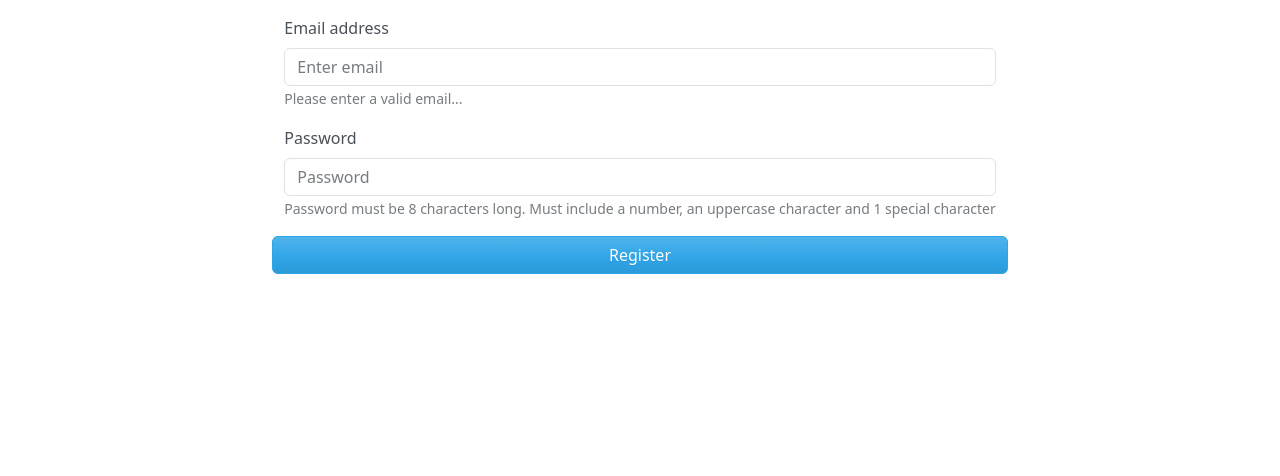
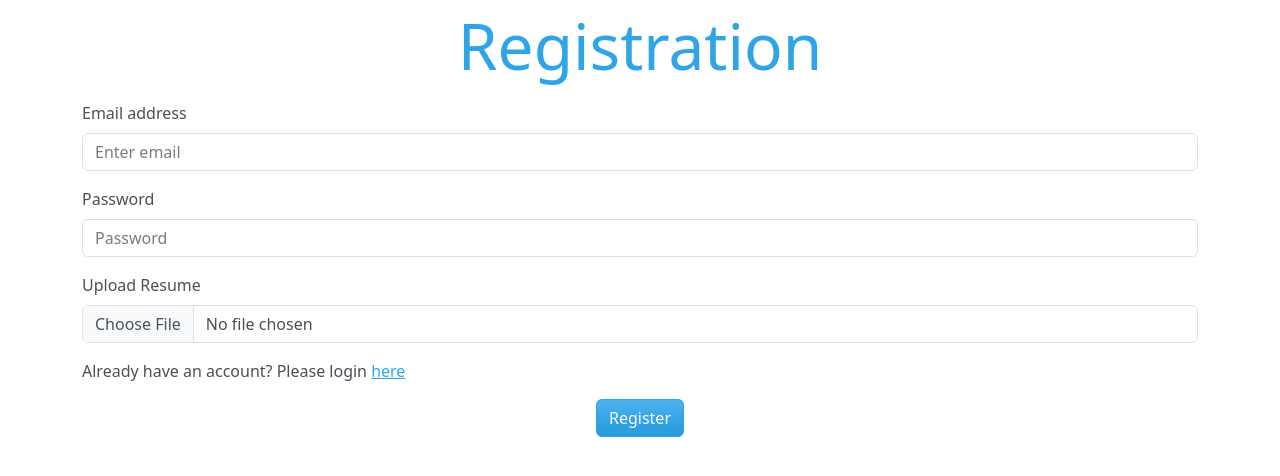
Before and after one commit to dsoto30/cover-letter-generator, a React (Create React App) app in the folder project/client/: page /auth/register in a window 1280 px wide. Shown: the top 476 px of the page. Built offline with nearby package versions, Linux system fonts and the light colour scheme.

Commit message:
added firebase app into react app to use Firebase Auth service

```diff
--- /dev/null
+++ b/project/client/src/firebase.js
@@ -0,0 +1,25 @@
+// Import the functions you need from the SDKs you need
+import { initializeApp } from "firebase/app";
+import { getAnalytics } from "firebase/analytics";
+// TODO: Add SDKs for Firebase products that you want to use
+// https://firebase.google.com/docs/web/setup#available-libraries
+import { getAuth } from "firebase/auth";
+
+// Your web app's Firebase configuration
+// For Firebase JS SDK v7.20.0 and later, measurementId is optional
+const firebaseConfig = {
+    apiKey: "AIzaSyCMRsUy_ropL5qqs2UpujqjyAS-AiB0Gok",
+    authDomain: "covergenai-1b4e3.firebaseapp.com",
+    projectId: "covergenai-1b4e3",
+    storageBucket: "covergenai-1b4e3.appspot.com",
+    messagingSenderId: "372438543412",
+    appId: "1:372438543412:web:161f6b33e856ac03f8ee61",
+    measurementId: "G-DPXK4P4N7M",
+};
+
+// Initialize Firebase
+const app = initializeApp(firebaseConfig);
+const analytics = getAnalytics(app);
+const auth = getAuth(app);
+
+export { app, analytics, auth };
--- a/project/client/src/pages/Login.jsx
+++ b/project/client/src/pages/Login.jsx
@@ -8,9 +8,11 @@ import {
     Stack,
     Alert,
 } from "react-bootstrap";
-//import { useNavigate } from "react-router-dom";
+import { useNavigate, Link } from "react-router-dom";
 import * as yup from "yup";
 import { Form as FormikForm, Formik, Field, ErrorMessage } from "formik";
+import { auth } from "../firebase";
+import { signInWithEmailAndPassword } from "firebase/auth";
 
 const loginSchema = yup.object().shape({
     email: yup
@@ -22,11 +24,20 @@ const loginSchema = yup.object().shape({
 
 export function Login() {
     const [error, setError] = useState(null);
-    //const navigate = useNavigate();
+    const navigate = useNavigate();
 
-    const handleSubmit = async (values, { setSubmitting }) => {
+    const handleSubmit = async ({ email, password }, { setSubmitting }) => {
         try {
             setSubmitting(false);
+            const { user } = await signInWithEmailAndPassword(
+                auth,
+                email,
+                password
+            );
+            console.log(user);
+            const jwtToken = await user.getIdToken();
+            console.log(jwtToken);
+            navigate("../../home");
         } catch (error) {
             setError(error.message);
         }
@@ -50,8 +61,8 @@ export function Login() {
                     onClose={() => setError(null)}
                     dismissible
                 >
-                    <Alert.Heading>Incorrect Email or Password</Alert.Heading>
-                    <p>Email or password was incorrect please try again.</p>
+                    <Alert.Heading>Error</Alert.Heading>
+                    <p>{error}</p>
                 </Alert>
             )}
 
@@ -94,6 +105,11 @@ export function Login() {
                             />
                         </Form.Group>
 
+                        <p>
+                            Don't have an account? Please register{" "}
+                            <Link to="../register">here</Link>
+                        </p>
+
                         <Stack
                             direction="horizontal"
                             className="justify-content-center"
--- a/project/client/src/pages/Register.jsx
+++ b/project/client/src/pages/Register.jsx
@@ -1,65 +1,148 @@
 import { useState } from "react";
-import Button from "react-bootstrap/Button";
-import Form from "react-bootstrap/Form";
-import Stack from "react-bootstrap/Stack";
-import Row from "react-bootstrap/Row";
+import {
+    Container,
+    Row,
+    Col,
+    Form,
+    Button,
+    Stack,
+    Alert,
+} from "react-bootstrap";
+import { useNavigate, Link } from "react-router-dom";
+import * as yup from "yup";
+import { Form as FormikForm, Formik, Field, ErrorMessage } from "formik";
+import { auth } from "../firebase";
+import { createUserWithEmailAndPassword } from "firebase/auth";
+
+const registrationSchema = yup.object().shape({
+    email: yup
+        .string()
+        .email("Invalid Email Format")
+        .required("Email is required"),
+    password: yup.string().required("Password is required"),
+});
 
 export function Register() {
-    const [loginForm, setLoginForm] = useState({
-        email: "",
-        password: "",
-    });
+    const [error, setError] = useState(null);
+    const navigate = useNavigate();
 
-    const handleEmailChange = (e) => {
-        setLoginForm({
-            ...loginForm,
-            email: e.target.value,
-        });
-    };
-
-    const handlePasswordChange = (e) => {
-        setLoginForm({ ...loginForm, password: e.target.value });
-    };
-
-    const handleSubmit = (e) => {
-        e.preventDefault();
-        console.log(loginForm);
+    const handleSubmit = async (
+        { email, password, resume },
+        { setSubmitting }
+    ) => {
+        try {
+            setSubmitting(false);
+            const { user } = await createUserWithEmailAndPassword(
+                auth,
+                email,
+                password
+            );
+            console.log(user);
+            navigate("../../home");
+        } catch (error) {
+            setError(error.message);
+        }
     };
 
     return (
-        <Stack className="align-items-center mt-3" gap={3}>
-            <Form onSubmit={handleSubmit}>
+        <Container>
+            <Container className="d-flex justify-content-center">
+                <Row>
+                    <Col>
+                        <h1 className="p-2 text-center text-primary font-weight-bold display-3">
+                            Registration
+                        </h1>
+                    </Col>
+                </Row>
+            </Container>
+
+            {error && (
+                <Alert
+                    variant="danger"
+                    onClose={() => setError(null)}
+                    dismissible
+                >
+                    <Alert.Heading>Error</Alert.Heading>
+                    <p>{error}</p>
+                </Alert>
+            )}
+
+            <Formik
+                validationSchema={registrationSchema}
+                onSubmit={handleSubmit}
+                initialValues={{
+                    email: "",
+                    password: "",
+                    resume: null,
+                }}
+            >
+                {({ isSubmitting, setFieldValue }) => (
+                    <FormikForm>
                         <Form.Group className="mb-3" controlId="formEmail">
                             <Form.Label>Email address</Form.Label>
-                    <Form.Control
+                            <Field
                                 type="email"
+                                name="email"
                                 placeholder="Enter email"
-                        value={loginForm.email}
-                        onChange={handleEmailChange}
+                                as={Form.Control}
                             />
-                    <Form.Text className="text-muted">
-                        Please enter a valid email...
-                    </Form.Text>
+                            <ErrorMessage
+                                name="email"
+                                component="div"
+                                className="text-danger"
+                            />
                         </Form.Group>
                         <Form.Group className="mb-3" controlId="formPassword">
                             <Form.Label>Password</Form.Label>
+                            <Field
+                                type="password"
+                                name="password"
+                                placeholder="Password"
+                                as={Form.Control}
+                            />
+                            <ErrorMessage
+                                name="password"
+                                component="div"
+                                className="text-danger"
+                            />
+                        </Form.Group>
+
+                        <Form.Group className="mb-3" controlId="formResume">
+                            <Form.Label>Upload Resume</Form.Label>
                             <Form.Control
-                        type="password"
-                        placeholder="Password"
-                        value={loginForm.password}
-                        onChange={handlePasswordChange}
+                                type="file"
+                                name="resume"
+                                onChange={(event) => {
+                                    setFieldValue(
+                                        "resume",
+                                        event.currentTarget.files[0]
+                                    );
+                                }}
                             />
-                    <Form.Text className="text-muted">
-                        Password must be 8 characters long. Must include a
-                        number, an uppercase character and 1 special character
-                    </Form.Text>
                         </Form.Group>
-                <Row className="align-center">
-                    <Button variant="primary" type="submit">
-                        Register
+
+                        <p>
+                            Already have an account? Please login{" "}
+                            <Link to="../login">here</Link>
+                        </p>
+
+                        <Stack
+                            direction="horizontal"
+                            className="justify-content-center"
+                        >
+                            <Button
+                                variant="primary"
+                                type="submit"
+                                disabled={isSubmitting}
+                            >
+                                {isSubmitting
+                                    ? "Registering user..."
+                                    : "Register"}
                             </Button>
-                </Row>
-            </Form>
                         </Stack>
+                    </FormikForm>
+                )}
+            </Formik>
+        </Container>
     );
 }
--- a/project/package.json
+++ b/project/package.json
@@ -8,8 +8,7 @@
     "start": "npm run server",
     "server": "cd server && nodemon index.js",
     "client": "cd client && npm start"
-}
-,
+  },
   "keywords": [],
   "author": "",
   "license": "ISC"
```
Also changed, not shown: project/client/src/pages/loading.jsx (added, +11 -0 lines). Lines whose indentation alone changed are shown as unchanged.
